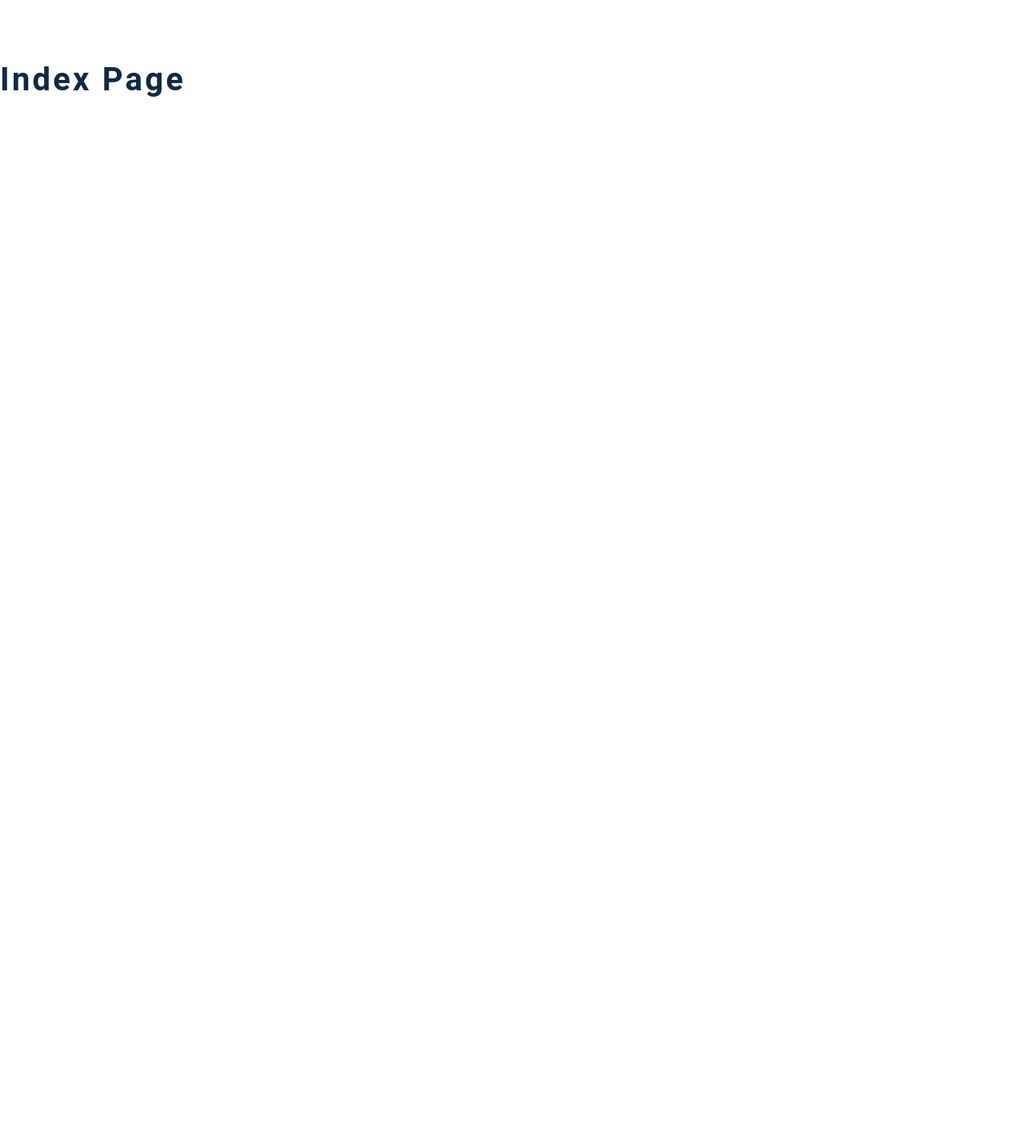
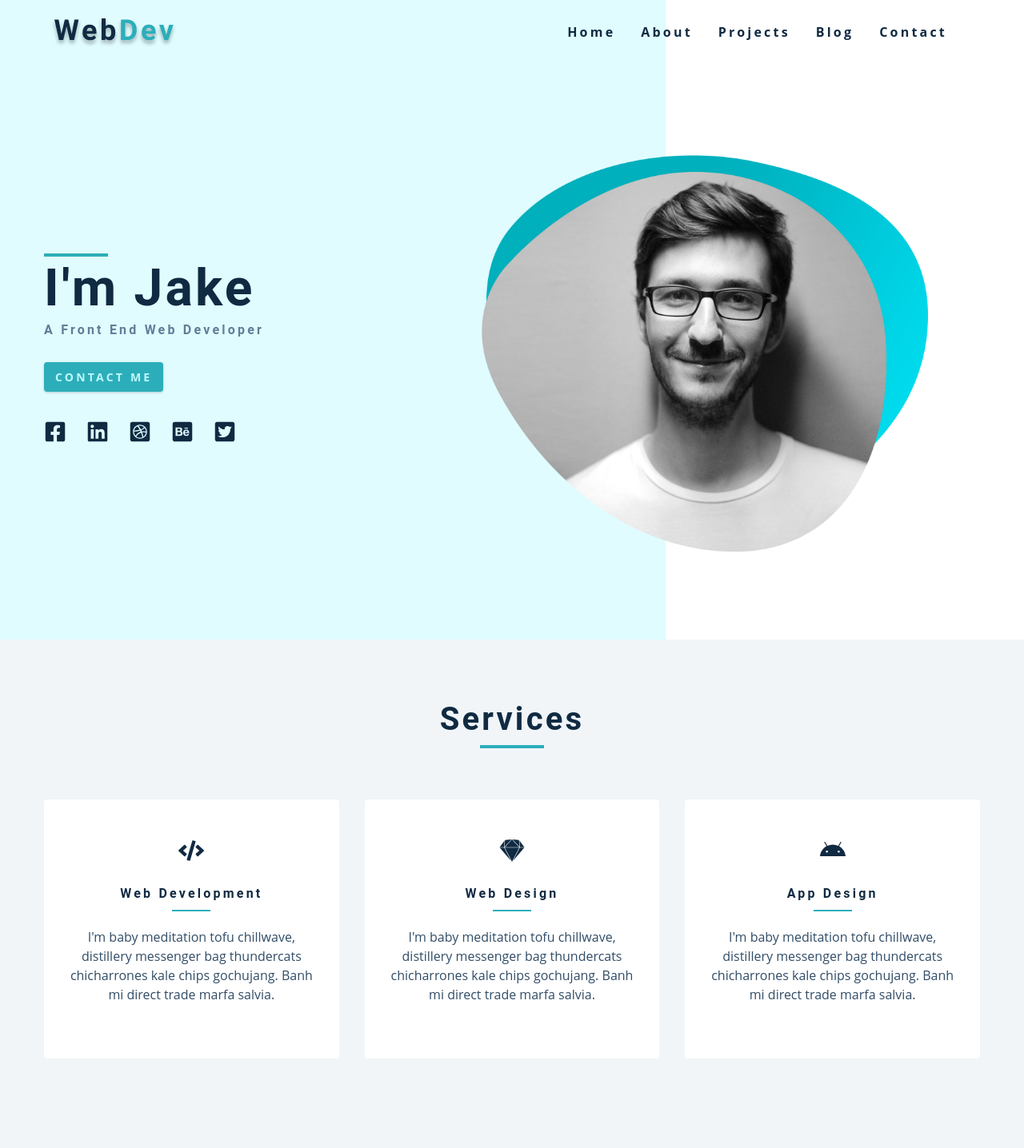
Before and after one commit to jrmeyers92/MyPortfolio, a Gatsby site: page / in a window 1280 px wide. Shown: the whole page at 80% size. Before the commit the page ends 800 px from the top, so only its background shows below. Built offline with nearby package versions, Linux system fonts and the light colour scheme; Gatsby itself is replaced by a stand-in of ours.

Commit message:
landing page done

```diff
--- a/src/components/Hero.js
+++ b/src/components/Hero.js
@@ -3,10 +3,43 @@ import Image from "gatsby-image"
 import { Link } from "gatsby"
 import { graphql, useStaticQuery } from "gatsby"
 import SocialLinks from "../constants/socialLinks"
-// ...GatsbyImageSharpFluid
+
+const query = graphql`
+  {
+    file(relativePath: { eq: "hero-img.png" }) {
+      childImageSharp {
+        fluid {
+          ...GatsbyImageSharpFluid
+        }
+      }
+    }
+  }
+`
 
 const Hero = () => {
-  return <h2>hero component</h2>
+  const {
+    file: {
+      childImageSharp: { fluid },
+    },
+  } = useStaticQuery(query)
+  return (
+    <header className="hero">
+      <div className="section-center hero-center">
+        <article className="hero-info">
+          <div>
+            <div className="underline"></div>
+            <h1>I'm Jake</h1>
+            <h4>A Front End Web Developer</h4>
+            <Link to="/contact" className="btn">
+              Contact Me
+            </Link>
+            <SocialLinks />
+          </div>
+        </article>
+        <Image fluid={fluid} className="hero-img" />
+      </div>
+    </header>
+  )
 }
 
 export default Hero
--- a/src/components/Layout.js
+++ b/src/components/Layout.js
@@ -6,7 +6,8 @@ import Footer from "./Footer"
 const Layout = ({ children }) => {
   return (
     <>
-      <h2>layout component</h2>
+      <Navbar />
+      {children}
     </>
   )
 }
--- a/src/components/Navbar.js
+++ b/src/components/Navbar.js
@@ -3,7 +3,20 @@ import logo from "../assets/logo.svg"
 import { FaAlignRight } from "react-icons/fa"
 import PageLinks from "../constants/links"
 const Navbar = () => {
-  return <h2>navbar component</h2>
+  return (
+    <nav className="navbar">
+      <div className="nav-center">
+        <div className="nav-header">
+          <img src={logo} alt="logo" />
+          <button className="toggle-btn" type="button">
+            <FaAlignRight></FaAlignRight>
+          </button>
+        </div>
+
+        <PageLinks styleClass="nav-links"></PageLinks>
+      </div>
+    </nav>
+  )
 }
 
 export default Navbar
--- a/src/components/Services.js
+++ b/src/components/Services.js
@@ -2,7 +2,25 @@ import React from "react"
 import Title from "./Title"
 import services from "../constants/services"
 const Services = () => {
-  return <h2>services component</h2>
+  return (
+    <section className="section bg-grey">
+      <Title title="Services" />
+      <div className="section-center services-center">
+        {services.map(service => {
+          const { id, title, icon, text } = service
+
+          return (
+            <article key={id} className="service">
+              {icon}
+              <h4>{title}</h4>
+              <div className="underline"></div>
+              <p>{text}</p>
+            </article>
+          )
+        })}
+      </div>
+    </section>
+  )
 }
 
 export default Services
--- a/src/components/Title.js
+++ b/src/components/Title.js
@@ -1,7 +1,12 @@
 import React from "react"
 
-const Title = () => {
-  return <h2>title component</h2>
+const Title = ({ title }) => {
+  return (
+    <div className="section-title">
+      <h2>{title || "default title"}</h2>
+      <div className="underline"></div>
+    </div>
+  )
 }
 
 export default Title
--- a/src/pages/index.js
+++ b/src/pages/index.js
@@ -7,6 +7,11 @@ import Jobs from "../components/Jobs"
 import Projects from "../components/Projects"
 import Blogs from "../components/Blogs"
 export default () => {
-  return <h2>index page</h2>
+  return (
+    <Layout>
+      <Hero />
+      <Services />
+    </Layout>
+  )
 }
 // ...GatsbyImageSharpFluid
```
